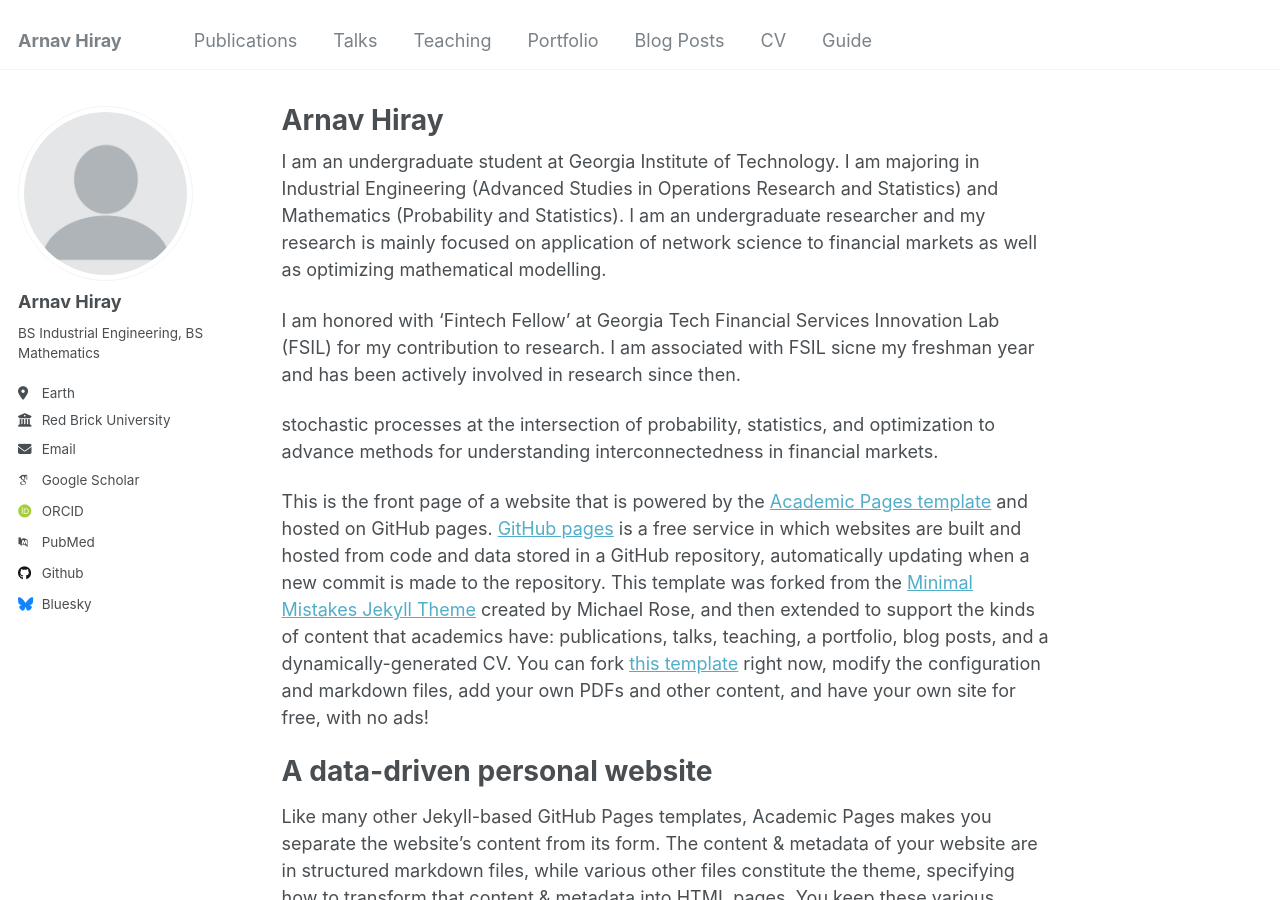
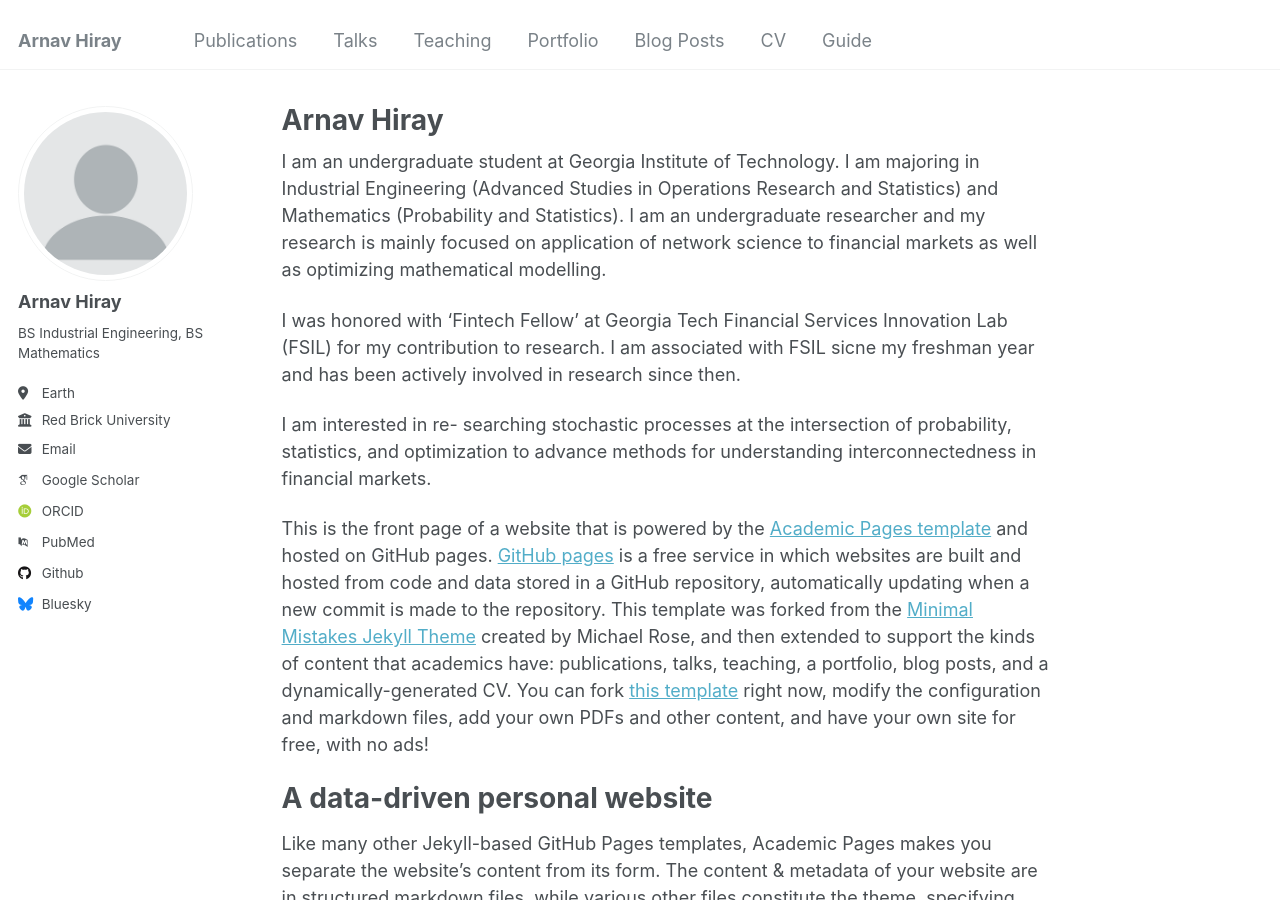
Before and after one commit to AHiray/AHiray.github.io, a Jekyll site: the page built from _pages/about.md, in a window 1280 px wide and 900 px high. Built offline with Jekyll 4.4.1, drawn with Linux system fonts in a browser that asks for light colours; some web fonts are replaced.

Commit message:
Update about.md

```diff
--- a/_pages/about.md
+++ b/_pages/about.md
@@ -9,9 +9,9 @@ redirect_from:
 
 I am an undergraduate student at Georgia Institute of Technology. I am majoring in Industrial Engineering (Advanced Studies in Operations Research and Statistics) and Mathematics (Probability and Statistics). I am an undergraduate researcher and my research is mainly focused on application of network science to financial markets as well as optimizing mathematical modelling.
 
-I am honored with 'Fintech Fellow' at Georgia Tech Financial Services Innovation Lab (FSIL) for my contribution to research. I am associated with FSIL sicne my freshman year and has been actively involved in research since then.
+I was honored with 'Fintech Fellow' at Georgia Tech Financial Services Innovation Lab (FSIL) for my contribution to research. I am associated with FSIL sicne my freshman year and has been actively involved in research since then.
 
- stochastic processes at the intersection of probability, statistics, and optimization to advance methods for understanding interconnectedness in financial markets.
+I am interested in re- searching stochastic processes at the intersection of probability, statistics, and optimization to advance methods for understanding interconnectedness in financial markets.
 
 This is the front page of a website that is powered by the [Academic Pages template](https://github.com/academicpages/academicpages.github.io) and hosted on GitHub pages. [GitHub pages](https://pages.github.com) is a free service in which websites are built and hosted from code and data stored in a GitHub repository, automatically updating when a new commit is made to the repository. This template was forked from the [Minimal Mistakes Jekyll Theme](https://mmistakes.github.io/minimal-mistakes/) created by Michael Rose, and then extended to support the kinds of content that academics have: publications, talks, teaching, a portfolio, blog posts, and a dynamically-generated CV. You can fork [this template](https://github.com/academicpages/academicpages.github.io) right now, modify the configuration and markdown files, add your own PDFs and other content, and have your own site for free, with no ads!
 
```
